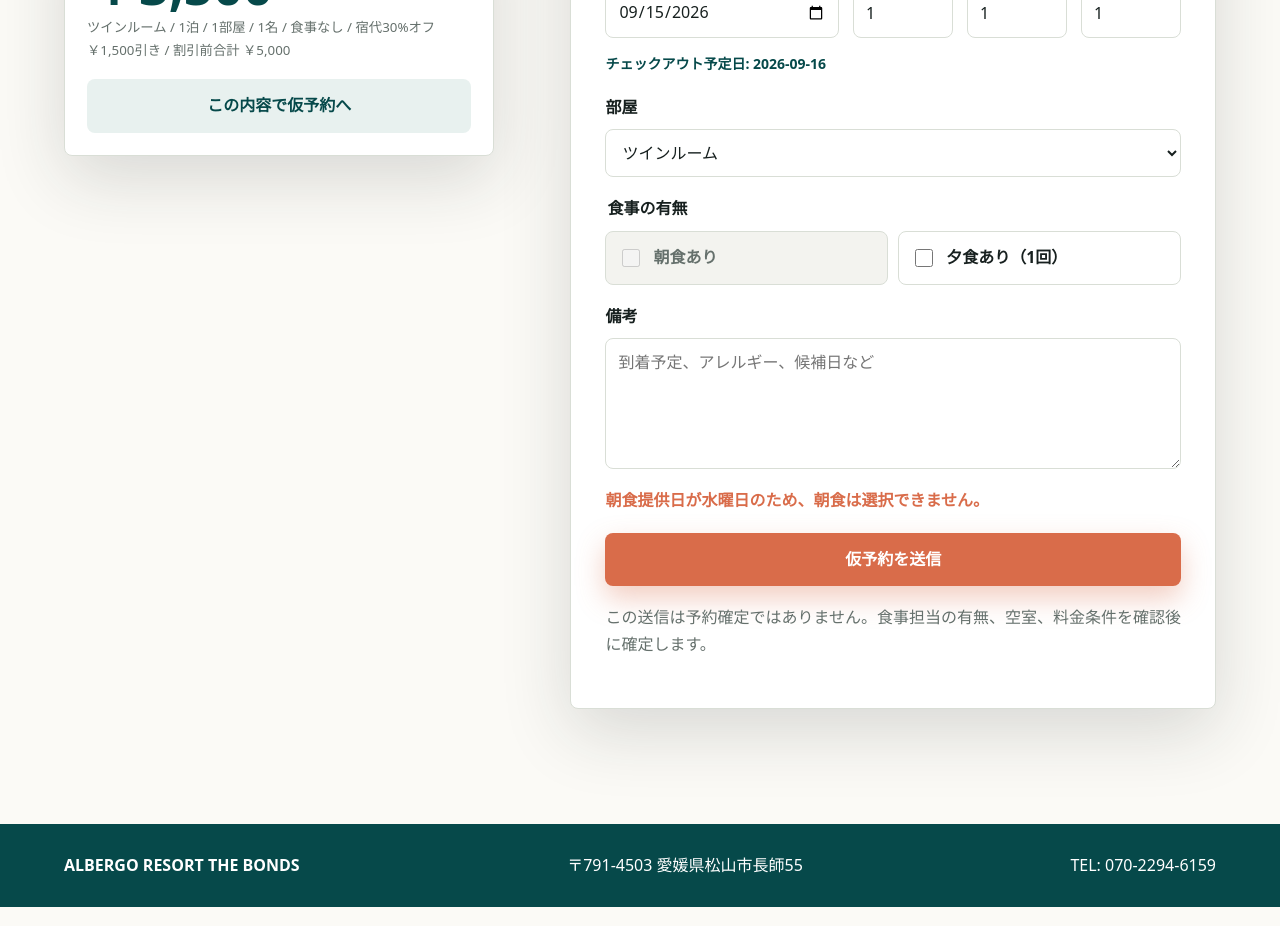
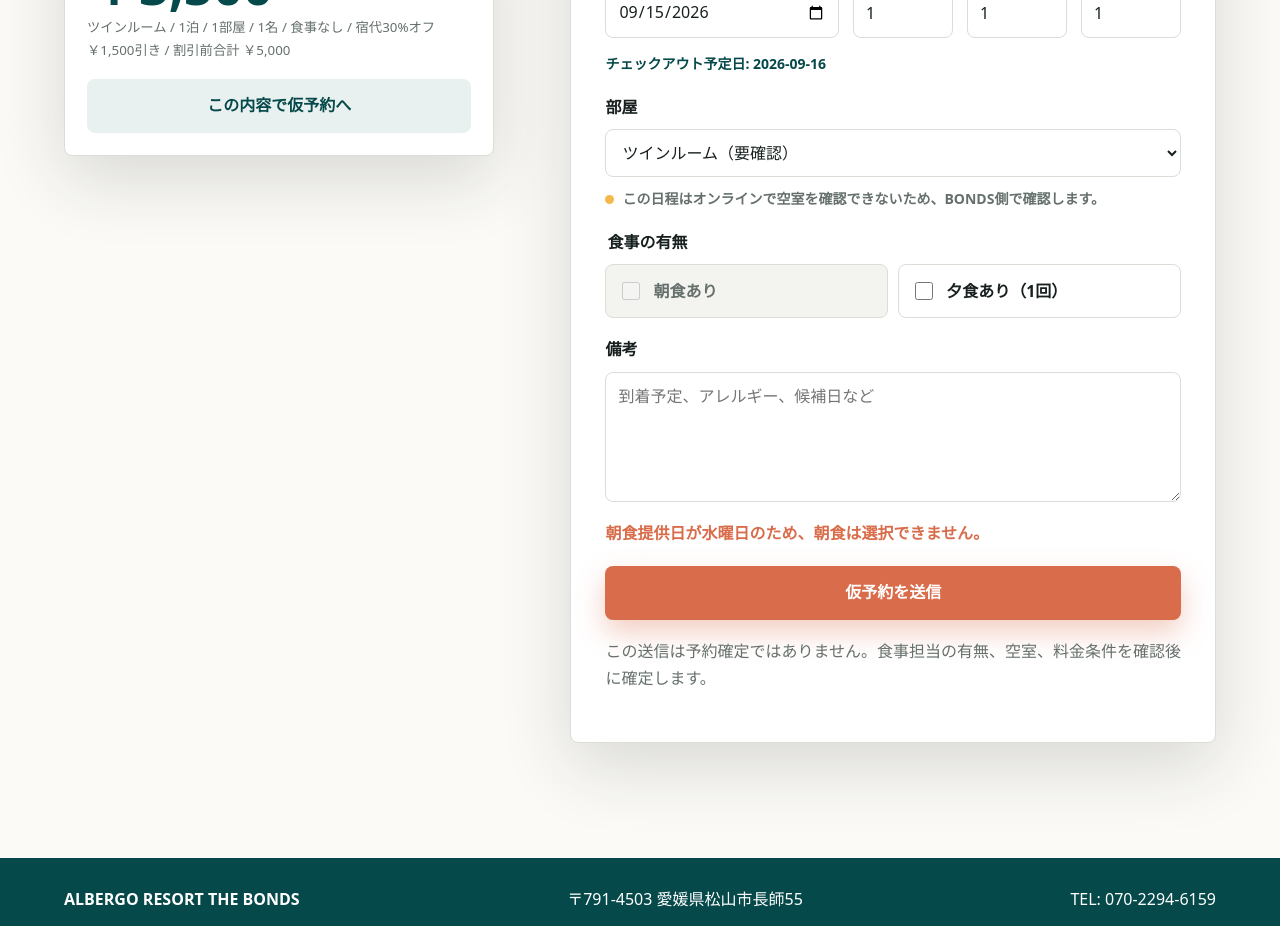
Before and after one commit to pspooffice/bonds-lp, a Next.js app: page / in a window 1280 px wide. Shown: the part 5340-6266 px from the top of the page. Built offline with nearby package versions, Linux system fonts and the light colour scheme.

Commit message:
Add spreadsheet availability integration

```diff
--- /dev/null
+++ b/app/api/availability/route.ts
@@ -0,0 +1,39 @@
+import { NextRequest, NextResponse } from "next/server";
+
+export const dynamic = "force-dynamic";
+
+export async function GET(request: NextRequest) {
+  const checkInDate = request.nextUrl.searchParams.get("checkInDate") || "";
+  const nights = Number(request.nextUrl.searchParams.get("nights") || 1);
+
+  if (!/^\d{4}-\d{2}-\d{2}$/.test(checkInDate) || !Number.isInteger(nights) || nights < 1 || nights > 14) {
+    return NextResponse.json({ message: "日付または宿泊数が正しくありません。" }, { status: 400 });
+  }
+
+  const scriptUrl = process.env.GOOGLE_APPS_SCRIPT_URL;
+  if (!scriptUrl) {
+    return NextResponse.json({ ok: false, configured: false, rooms: {} });
+  }
+
+  try {
+    const url = new URL(scriptUrl);
+    url.searchParams.set("action", "availability");
+    url.searchParams.set("checkInDate", checkInDate);
+    url.searchParams.set("nights", String(nights));
+    url.searchParams.set("secret", process.env.GOOGLE_APPS_SCRIPT_SECRET || "");
+
+    const response = await fetch(url, { cache: "no-store" });
+    const result = await response.json();
+
+    if (!response.ok || result.ok === false) {
+      throw new Error(result.message || "空室状況を取得できませんでした。");
+    }
+
+    return NextResponse.json({ ...result, configured: true });
+  } catch (error) {
+    return NextResponse.json(
+      { message: error instanceof Error ? error.message : "空室状況を取得できませんでした。" },
+      { status: 502 }
+    );
+  }
+}
--- a/app/reservation-page.tsx
+++ b/app/reservation-page.tsx
@@ -1,6 +1,6 @@
 "use client";
 
-import { FormEvent, useMemo, useState } from "react";
+import { FormEvent, useEffect, useMemo, useState } from "react";
 
 type Room = {
   id: string;
@@ -16,6 +16,12 @@ type Room = {
 };
 
 type SubmitState = "idle" | "sending" | "sent" | "fallback" | "error";
+type AvailabilityStatus = "available" | "full" | "unknown";
+type AvailabilityRoom = { status: AvailabilityStatus; availableCount: number };
+type AvailabilityState = {
+  state: "loading" | "ready" | "unavailable" | "error";
+  rooms: Record<string, AvailabilityRoom>;
+};
 
 const CONFIG = {
   emailTo: "tamura_n@3puku.co.jp",
@@ -179,6 +185,7 @@ export default function ReservationPage() {
   const [message, setMessage] = useState("");
   const [submitState, setSubmitState] = useState<SubmitState>("idle");
   const [submitMessage, setSubmitMessage] = useState("");
+  const [availability, setAvailability] = useState<AvailabilityState>({ state: "loading", rooms: {} });
 
   const selectedRoom = CONFIG.rooms.find((room) => room.id === roomId) ?? CONFIG.rooms[0];
   const boundedNights = clamp(nights || 1, 1, 14);
@@ -220,6 +227,54 @@ export default function ReservationPage() {
   ]
     .filter(Boolean)
     .join(" ");
+  const selectedAvailability = availability.rooms[selectedRoom.id];
+  const selectedRoomAvailable =
+    availability.state === "ready" &&
+    selectedAvailability?.status === "available" &&
+    selectedAvailability.availableCount >= boundedRoomCount;
+  const selectedRoomFull =
+    availability.state === "ready" &&
+    selectedAvailability &&
+    (selectedAvailability.status === "full" ||
+      (selectedAvailability.status === "available" && selectedAvailability.availableCount < boundedRoomCount));
+  const availabilityMessage =
+    availability.state === "loading"
+      ? "空室状況を確認しています。"
+      : selectedRoomAvailable
+        ? `${boundedNights}泊を通して${selectedAvailability.availableCount}部屋が仮予約可能です。`
+        : selectedRoomFull
+          ? `選択した日程では${boundedRoomCount}部屋を確保できません。別の日程または部屋をお選びください。`
+          : "この日程はオンラインで空室を確認できないため、BONDS側で確認します。";
+
+  useEffect(() => {
+    const controller = new AbortController();
+    const timer = window.setTimeout(async () => {
+      setAvailability((current) => ({ ...current, state: "loading" }));
+
+      try {
+        const params = new URLSearchParams({ checkInDate, nights: String(boundedNights) });
+        const response = await fetch(`/api/availability?${params.toString()}`, {
+          signal: controller.signal,
+          cache: "no-store"
+        });
+        const result = await response.json();
+
+        if (!response.ok) throw new Error(result.message || "空室状況を取得できませんでした。");
+        setAvailability({
+          state: result.configured === false ? "unavailable" : "ready",
+          rooms: result.rooms || {}
+        });
+      } catch (error) {
+        if (error instanceof DOMException && error.name === "AbortError") return;
+        setAvailability({ state: "error", rooms: {} });
+      }
+    }, 300);
+
+    return () => {
+      window.clearTimeout(timer);
+      controller.abort();
+    };
+  }, [checkInDate, boundedNights]);
 
   function selectRoom(nextRoomId: string) {
     const nextRoom = CONFIG.rooms.find((room) => room.id === nextRoomId) ?? CONFIG.rooms[0];
@@ -575,12 +630,27 @@ export default function ReservationPage() {
             <div className="form-row">
               <label htmlFor="room">部屋</label>
               <select id="room" name="room" value={selectedRoom.id} onChange={(event) => selectRoom(event.target.value)} required>
-                {CONFIG.rooms.map((room) => (
-                  <option value={room.id} key={room.id}>
-                    {room.name}
-                  </option>
-                ))}
+                {CONFIG.rooms.map((room) => {
+                  const roomAvailability = availability.rooms[room.id];
+                  const availabilityLabel =
+                    availability.state !== "ready" || !roomAvailability || roomAvailability.status === "unknown"
+                      ? "要確認"
+                      : roomAvailability.availableCount > 0
+                        ? `残り${roomAvailability.availableCount}部屋`
+                        : "満室";
+                  return (
+                    <option value={room.id} key={room.id}>
+                      {room.name}（{availabilityLabel}）
+                    </option>
+                  );
+                })}
               </select>
+              <p
+                className={`availability-status ${selectedRoomAvailable ? "available" : selectedRoomFull ? "full" : "unknown"}`}
+                role="status"
+              >
+                {availabilityMessage}
+              </p>
             </div>
             <fieldset className="choice-group">
               <legend>食事の有無</legend>
@@ -624,7 +694,7 @@ export default function ReservationPage() {
             <p className={`form-alert ${submitState === "sent" ? "success" : ""}`} role="status">
               {mealNotice || submitMessage}
             </p>
-            <button className="button primary submit-button" type="submit" disabled={submitState === "sending"}>
+            <button className="button primary submit-button" type="submit" disabled={submitState === "sending" || Boolean(selectedRoomFull)}>
               {submitState === "sending" ? "送信中" : "仮予約を送信"}
             </button>
             <p className="sub-note">この送信は予約確定ではありません。食事担当の有無、空室、料金条件を確認後に確定します。</p>
--- a/styles.css
+++ b/styles.css
@@ -609,6 +609,41 @@ h3 {
   font-weight: 800;
 }
 
+.availability-status {
+  display: flex;
+  align-items: center;
+  gap: 8px;
+  margin: 2px 0 0;
+  color: var(--muted);
+  font-size: 14px;
+  font-weight: 800;
+}
+
+.availability-status::before {
+  content: "";
+  flex: 0 0 auto;
+  width: 9px;
+  height: 9px;
+  border-radius: 50%;
+  background: var(--sun);
+}
+
+.availability-status.available {
+  color: var(--teal-dark);
+}
+
+.availability-status.available::before {
+  background: var(--teal);
+}
+
+.availability-status.full {
+  color: var(--coral);
+}
+
+.availability-status.full::before {
+  background: var(--coral);
+}
+
 label,
 legend {
   font-weight: 800;
```
Also changed, not shown: 2 other files (tests, documents, lock files or other folders).
